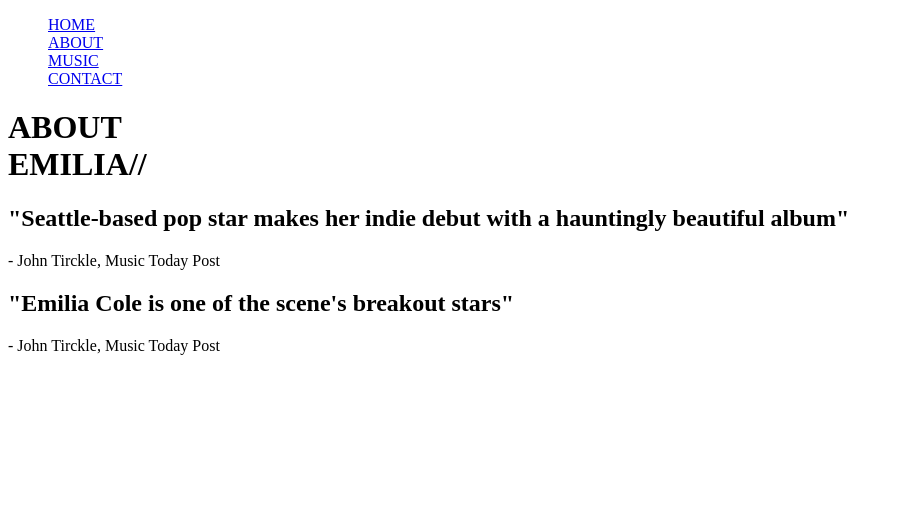
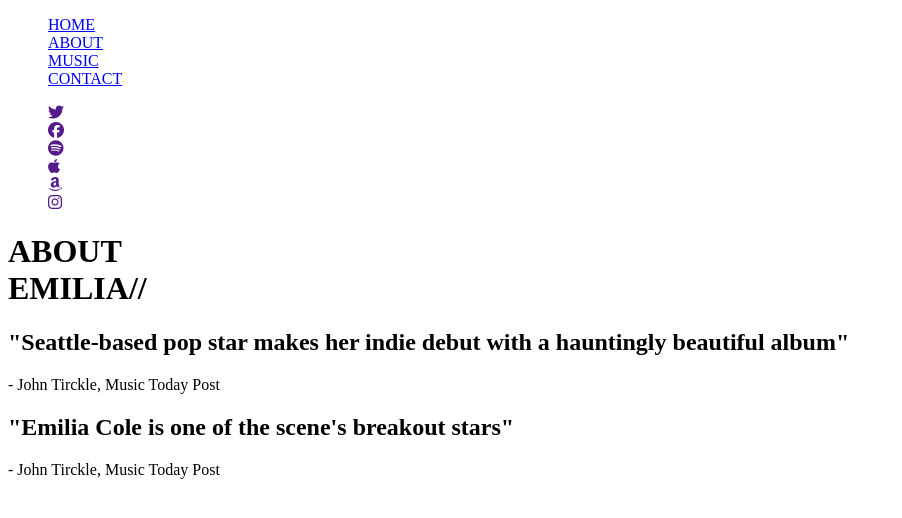
Before and after one commit to rika-tula/clase38-Trabajo-De-EmiliaCole, a website: page views/about.html in a window 1280 px wide. Shown: the whole page, without its empty margins (0-902 px from the left). Drawn offline with Linux system fonts and the light colour scheme.

Commit message:
arregle el about que estaba mal hecho

```diff
--- a/views/about.html
+++ b/views/about.html
@@ -4,10 +4,13 @@
     <meta charset="UTF-8">
     <meta http-equiv="X-UA-Compatible" content="IE=edge">
     <meta name="viewport" content="width=device-width, initial-scale=1.0">
-    <title>About</title>
+    <title>Home</title>
+
+    <link rel="stylesheet" href="https://cdnjs.cloudflare.com/ajax/libs/font-awesome/6.5.1/css/all.min.css" integrity="sha512-DTOQO9RWCH3ppGqcWaEA1BIZOC6xxalwEsw9c2QQeAIftl+Vegovlnee1c9QX4TctnWMn13TZye+giMm8e2LwA==" crossorigin="anonymous" referrerpolicy="no-referrer"/>
 </head>
+
 <body>
-      <header>
+    <header>
         <nav>
             <ul type="none">
                 <li><a href="/home">HOME</a></li>
@@ -27,6 +30,7 @@
               </ul>
         </nav>
     </header>
+
     <main>
         <h1>ABOUT<br>EMILIA//</h1>
         <h2>"Seattle-based pop star makes her indie debut with a hauntingly beautiful album"</h2><p>- John Tirckle, Music Today Post</p>
```
